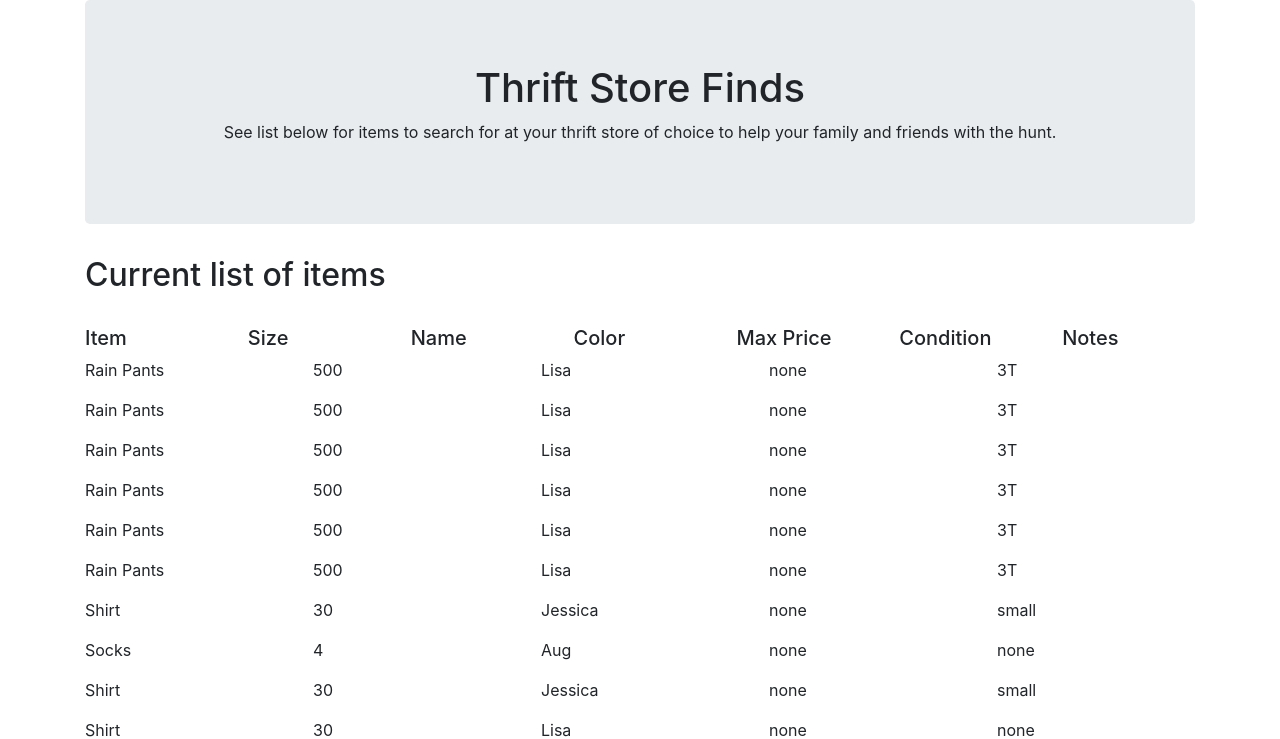
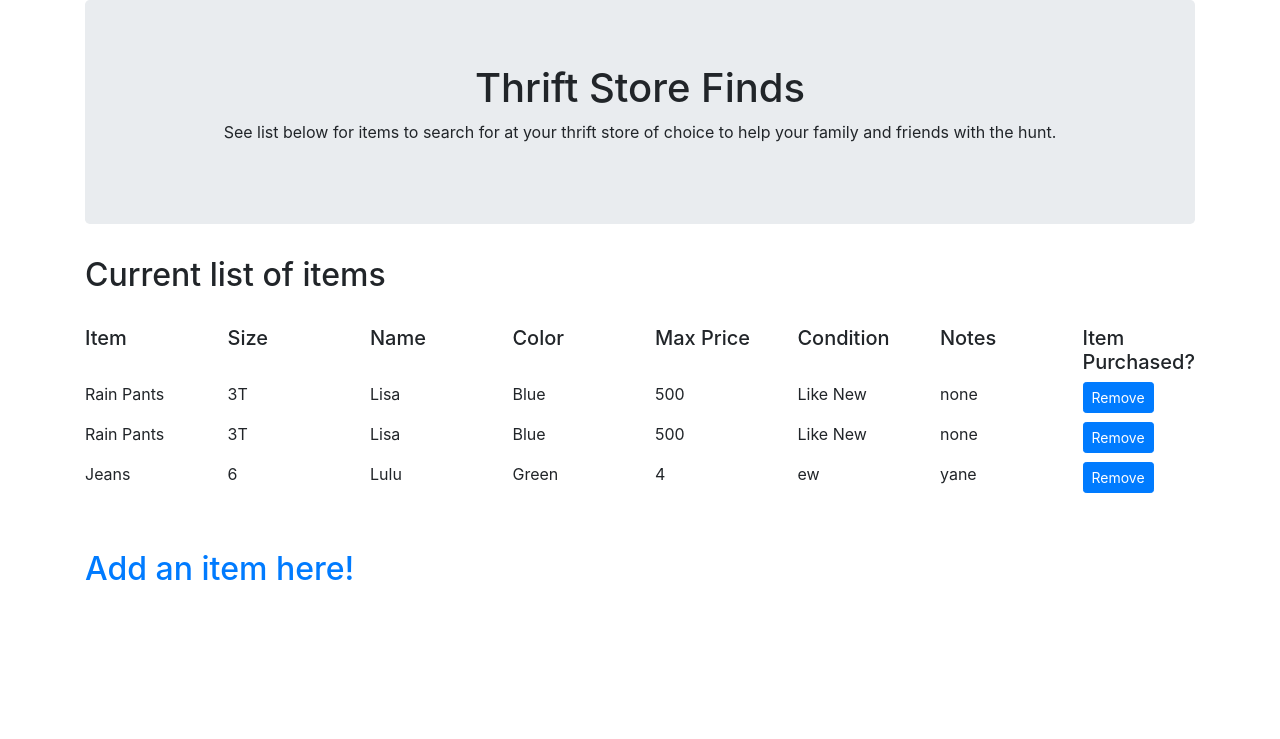
Before and after one commit to lisb020/thrift_crowdsource, a Flask app: page / in a window 1280 px wide. Shown: the top 739 px of the page. After the commit the page ends 580 px from the top, so only its background shows below. Run offline with Flask 2, Linux system fonts and the light colour scheme; data comes from the database, SQL or seed files in the repository; both versions use the stored data as it was after the commit; some libraries are stand-ins or nearby versions.

Commit message:
added remove buttons

```diff
--- a/app.py
+++ b/app.py
@@ -80,11 +80,15 @@
         "color": color[i],
         "maxprice": maxprice[i],
         "condition": condition[i],
-        "notes": notes[i]
+        "notes": notes[i],
+        "id": id[i]
         })
 
     return jsonify(thrift_data)
 
+# @app.route("/remove", methods=["GET", "POST"])
+# def remove():
+#     if request.method == "POST":
 
 if __name__ == "__main__":
     app.run()
--- a/static/css/style.css
+++ b/static/css/style.css
@@ -0,0 +1,8 @@
+.warning {
+    border: 2px solid #f39389;
+    border-radius: 2px;
+    padding: 10px;
+    position: absolute;
+    background-color: #fbd8d4;
+    color: #3b3c40;
+  }
--- a/static/js/app.js
+++ b/static/js/app.js
@@ -1,15 +1,106 @@
-function buildTable() {
+$('body').on('click', '.btn', function(event){
+  let userConfirm = confirm("Are you sure you want to delete this record?");
+  if (userConfirm){
+    let id=event.target.id;
+    //trigger function to remove from database
+  }
+});
+// function buildTable() {
+//   /* data route */
+//   const url = "/api/clothes";
+//   d3.json(url).then(function(response) {
+
+//     keyOrder = ["item", "size", "name", "color", "maxprice","condition", "notes", "id"];
+//     console.log(response);
+
+//     for (let i = 0; i < response.length; i++){
+//       for (const key of keyOrder){
+//           if (key == "item"){
+//             d3.select(".underHeader")
+//             .append("div")
+//             .attr("class", function(){return ("row rowData" + i)})
+//             .append("div")
+//             .classed("col-md items", true)
+//             .append("p")
+//             .text(response[i][key]);
+//           }
+//           else {
+//           let class2 = ".rowData" + i;
+//           d3.select(class2)
+//           .append("div")
+//           .classed("col-md items", true)
+//           .append("p")
+//           .text(response[i][key]);
+//           };
+//       };
+//     };
+//   });
+// };
+// buildTable();
+function Test2() {
   /* data route */
-  const url = "/api/clothes";
-  d3.json(url).then(function(response) {
+  const response = [
+    {
+        "color": "Blue",
+        "condition": "Like New",
+        "item": "Rain Pants",
+        "maxprice": 500.0,
+        "name": "Lisa",
+        "notes": "none",
+        "size": "3T",
+        "id":1
+    },
+    {
+        "color": "Blue",
+        "condition": "Like New",
+        "item": "Rain Pants",
+        "maxprice": 500.0,
+        "name": "Lisa",
+        "notes": "none",
+        "size": "3T",
+        "id":2
+    },
+    {
+        "color": "Green",
+        "condition": "ew",
+        "item": "Jeans",
+        "maxprice": 4,
+        "name": "Lulu",
+        "notes": "yane",
+        "size": "6",
+        "id":3
+    }
+  ];
+  let keyOrder = ["item", "size", "name", "color", "maxprice","condition", "notes", "id"];
 
-    keyOrder = ["color", "condition", "item", "maxprice", "name", "notes", "size"];
+  // for (let responses of response) {
+  //   console.log(Object.entries(responses))
+  //   let rows = d3.select(".underHeader")
+  //       .append("div")
+  //       .classed("row rowData", true);
+  //     rows.selectAll(".items")
+  //       .data(Object.entries(responses))
+  //       .enter()
+  //       .append("div")
+  //       .classed("col-md items", true)
+  //       .append("p")
+  //       .text(d => d[1]);
+  // };
     console.log(response);
-
+  // let rows = d3.select(".underHeader").selectAll(".rowData")
+  //       .data(response)
+  //       .enter()
+  //       .append("div")
+  //       .classed("row rowData", true);
+  //     for (item in data){
+  //       console.log(`key: ${item}: value: ${data[item]}`)
+  //     }
+  //for (entry of response){
     for (let i = 0; i < response.length; i++){
     for (const key of keyOrder){
+        console.log(key);
         if (key == "item"){
-            d3.select(".underHeader")
+          let rowCol = d3.select(".underHeader")
           .append("div")
           .attr("class", function(){return ("row rowData" + i)})
           .append("div")
@@ -17,9 +108,17 @@
           .append("p")
           .text(response[i][key]);
         }
+        else if (key == "id"){
+          let class2 = ".rowData" + i;
+          let rowCol = d3.select(class2)
+          .append("div")
+          .classed("col-md items", true)
+          .html(`<button type='button' class='btn btn-primary btn-sm' id= 'id${response[i][key]}'>Remove</button>`);
+          }
+
         else {
         let class2 = ".rowData" + i;
-          d3.select(class2)
+        let rowCol = d3.select(class2)
         .append("div")
         .classed("col-md items", true)
         .append("p")
@@ -27,90 +126,8 @@
         };
     };
   };
-  });
 };
-buildTable();
-// function Test2() {
-//   /* data route */
-//   const response = [
-//     {
-//         "color": "Blue",
-//         "condition": "Like New",
-//         "item": "Rain Pants",
-//         "maxprice": 500.0,
-//         "name": "Lisa",
-//         "notes": "none",
-//         "size": "3T"
-//     },
-//     {
-//         "color": "Blue",
-//         "condition": "Like New",
-//         "item": "Rain Pants",
-//         "maxprice": 500.0,
-//         "name": "Lisa",
-//         "notes": "none",
-//         "size": "3T"
-//     },
-//     {
-//         "color": "Green",
-//         "condition": "ew",
-//         "item": "Jeans",
-//         "maxprice": 4,
-//         "name": "Lulu",
-//         "notes": "yane",
-//         "size": "6"
-//     }
-//   ];
-//   let keyOrder = ["item", "size", "name", "color", "maxprice","condition", "notes"];
-
-//   // for (let responses of response) {
-//   //   console.log(Object.entries(responses))
-//   //   let rows = d3.select(".underHeader")
-//   //       .append("div")
-//   //       .classed("row rowData", true);
-//   //     rows.selectAll(".items")
-//   //       .data(Object.entries(responses))
-//   //       .enter()
-//   //       .append("div")
-//   //       .classed("col-md items", true)
-//   //       .append("p")
-//   //       .text(d => d[1]);
-//   // };
-//     let data = response[0];
-//     console.log(data);
-//     console.log(response);
-//   // let rows = d3.select(".underHeader").selectAll(".rowData")
-//   //       .data(response)
-//   //       .enter()
-//   //       .append("div")
-//   //       .classed("row rowData", true);
-//   //     for (item in data){
-//   //       console.log(`key: ${item}: value: ${data[item]}`)
-//   //     }
-//   //for (entry of response){
-//     for (let i = 0; i < response.length; i++){
-//     for (const key of keyOrder){
-//         console.log(key);
-//         if (key == "item"){
-//           d3.select(".underHeader")
-//           .append("div")
-//           .attr("class", function(){return ("row rowData" + i)})
-//           .append("div")
-//           .classed("col-md items", true)
-//           .append("p")
-//           .text(response[i][key]);
-//         }
-//         else {
-//         let class2 = ".rowData" + i;
-//         d3.select(class2)
-//         .append("div")
-//         .classed("col-md items", true)
-//         .append("p")
-//         .text(response[i][key]);
-//         };
-//     };
-//   };
-
+Test2();
 //       // This kind of works below
 //       // let data = response[0]
 //       // let rows = d3.select(".underHeader").selectAll(".rowData")
@@ -126,4 +143,3 @@
 //       //   .append("p")
 //       //   .text(d => d[1]);
 // };
-// Test2();
--- a/templates/form.html
+++ b/templates/form.html
@@ -50,7 +50,7 @@
                             <label for="inputNotes">Additional Notes</label>
                             <input type="text" class="form-control" id="inputNotes" name="thriftNotes" placeholder="Notes">
                         </div>
-                        <input type="submit" value="submit" class="btn btn-default">
+                        <button type="submit" class="btn btn-primary">Submit</button>
                     </form>
                 </div>
             </div>
--- a/templates/index.html
+++ b/templates/index.html
@@ -52,6 +52,9 @@
             <div class="col-md">
                 <h5>Notes</h5>
             </div>
+            <div class="col-md">
+                <h5>Item Purchased?</h5>
+            </div>
         </div>
         <div class="underHeader"></div>
         <br>
```
Also changed, not shown: static/js/form.js (added, +37 -0 lines), db.sqlite. Lines whose indentation alone changed are shown as unchanged.
